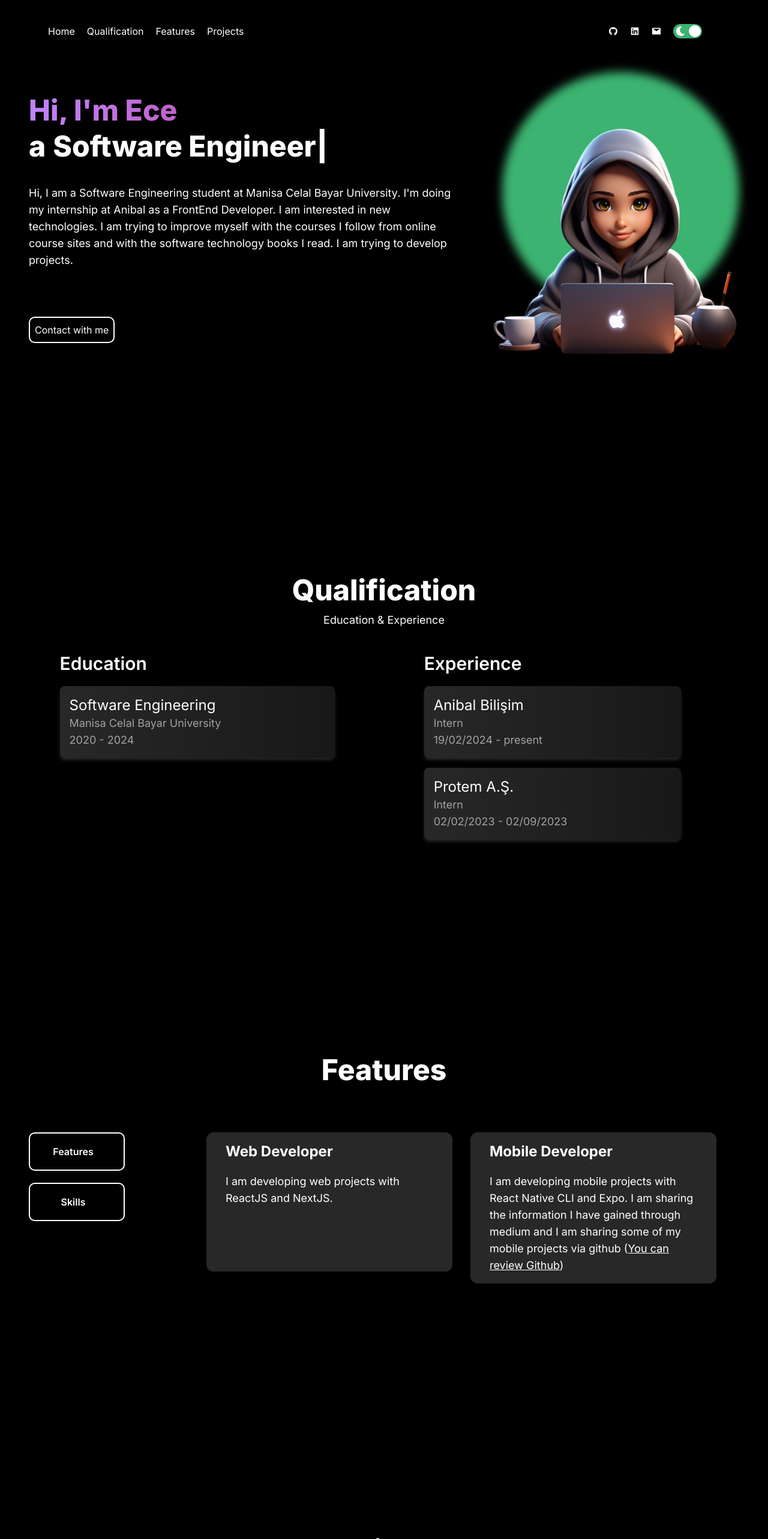
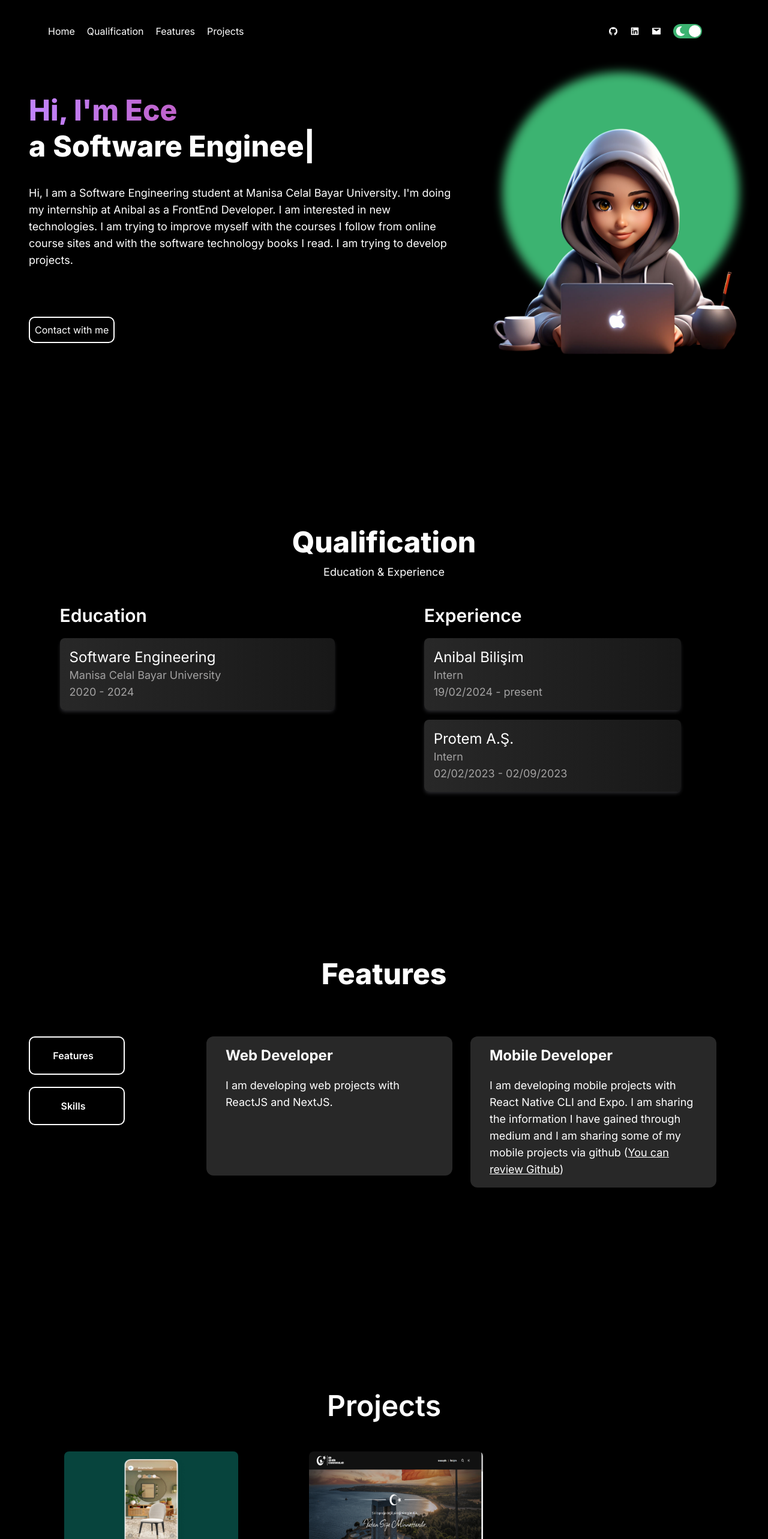
Before and after one commit to EcenurrKaya/my-portfolio, a Next.js app: page / in a window 1280 px wide. Shown: the top 2566 px of the page at 60% size. Built offline with nearby package versions, Linux system fonts and the light colour scheme.

Commit message:
responsive

```diff
--- a/src/app/components/Features.jsx
+++ b/src/app/components/Features.jsx
@@ -2,7 +2,7 @@ import FeaturesCard from './FeaturesCard'
 
 const Features = () => {
   return (
-    <div className='h-screen' id="features">
+    <div className='App' id="features">
         <div className='md:text-5xl text-3xl font-extrabold text-center md:mb-20 mb-10'>Features</div>
         <div><FeaturesCard/></div>
     </div>
--- a/src/app/components/HeroSection.jsx
+++ b/src/app/components/HeroSection.jsx
@@ -5,7 +5,7 @@ import Link from 'next/link'
 const HeroSection = () => {
   return (
     <section className='flex flex-col-reverse lg:flex-row'>
-        <div className='w-full lg:w-2/3 sm:w-full mt-10 md:h-screen'>
+        <div className='w-full lg:w-2/3 sm:w-full mt-10 App'>
             <h1 className='md:text-5xl text-3xl mb-3 font-extrabold text-transparent bg-clip-text bg-gradient-to-r from-purple-400 to-pink-700'>Hi, I&apos;m Ece</h1>
             <div className='flex mb-3 font-extrabold md:text-5xl text-2xl'>
                 <span className='mr-3'>a</span>
@@ -19,7 +19,7 @@ const HeroSection = () => {
         <div className='w-full lg:w-1/3 flex justify-center items-center md:items-stretch'>
             <div className='bg-[#3cb371] rounded-full blur' style={{width:"400px", height: "400px"}}>
             </div>
-            <div className='absolute md:top-1/2 sm:top-1/3  transform md:-translate-y-1/2 -translate-y-1/4'>
+            <div className='absolute md:top-1/2 top-1/3 transform md:-translate-y-1/2 -translate-y-1/4'>
                 <Image src="/img/woman.png" alt='sof/tware' width={450} height={450}/>
             </div>
         </div>
--- a/src/app/components/ProjectsPage.jsx
+++ b/src/app/components/ProjectsPage.jsx
@@ -3,7 +3,7 @@ import ProjectsCard from './ProjectsCard'
 
 export const ProjectsPage = () => {
   return (
-    <div className='h-screen' id="projects">
+    <div className='' id="projects">
         <div className='text-center md:text-5xl text-3xl font-semibold md:mb-10'>
             <h1>Projects</h1>
         </div>
--- a/src/app/components/Qualification.jsx
+++ b/src/app/components/Qualification.jsx
@@ -3,7 +3,7 @@ import ExperienceCard from './ExperienceCard'
 
 export const Qualification = () => {
   return (
-    <div className='h-screen' id="qualification">
+    <div className='App' id="qualification">
       <div className='text-center mb-10'>
        <div className='md:text-5xl text-3xl font-extrabold md:mb-3'>Qualification</div>
        <span className='md:text-lg text-sm'>Education & Experience</span>
--- a/src/app/globals.css
+++ b/src/app/globals.css
@@ -15,7 +15,9 @@
     --background-end-rgb: 0, 0, 0;
   }
 }
-
+.App{
+  min-height: 90vh;
+}
 body {
   color: rgb(var(--foreground-rgb));
   background: black;
```
